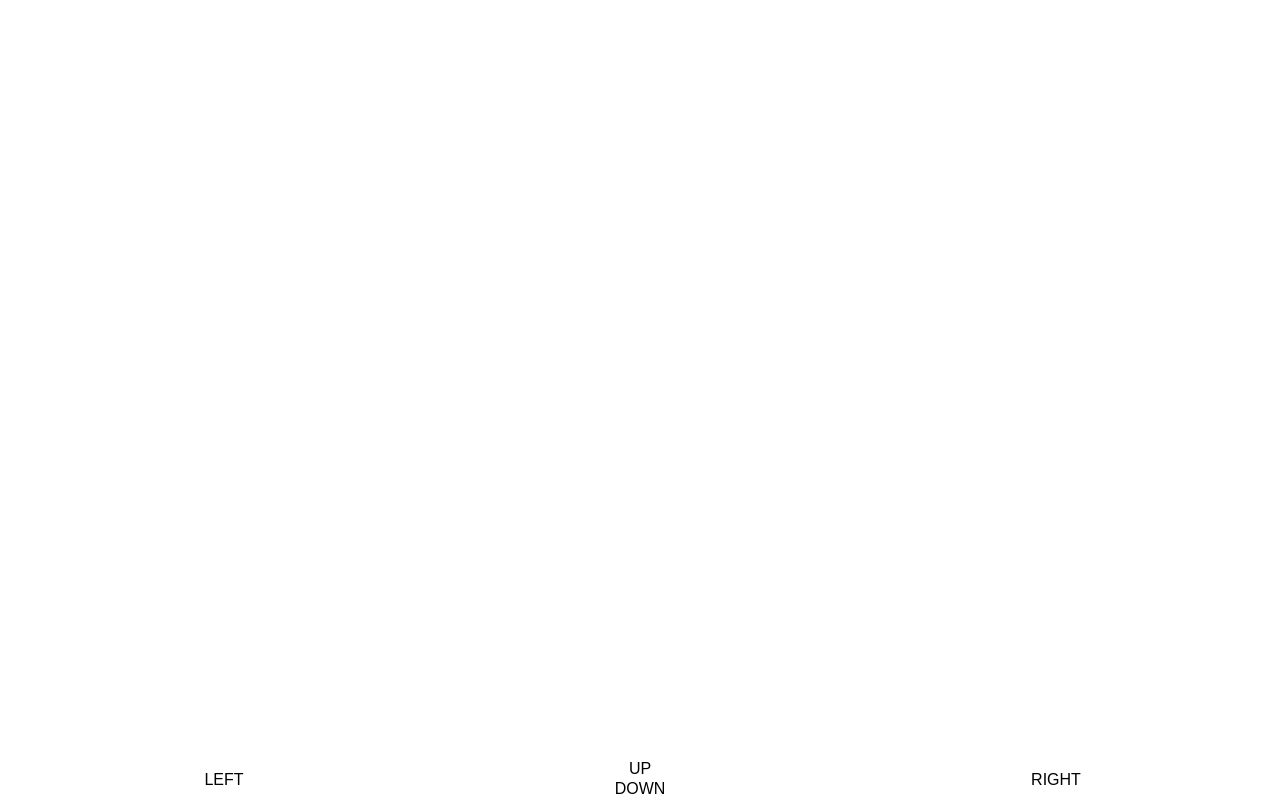
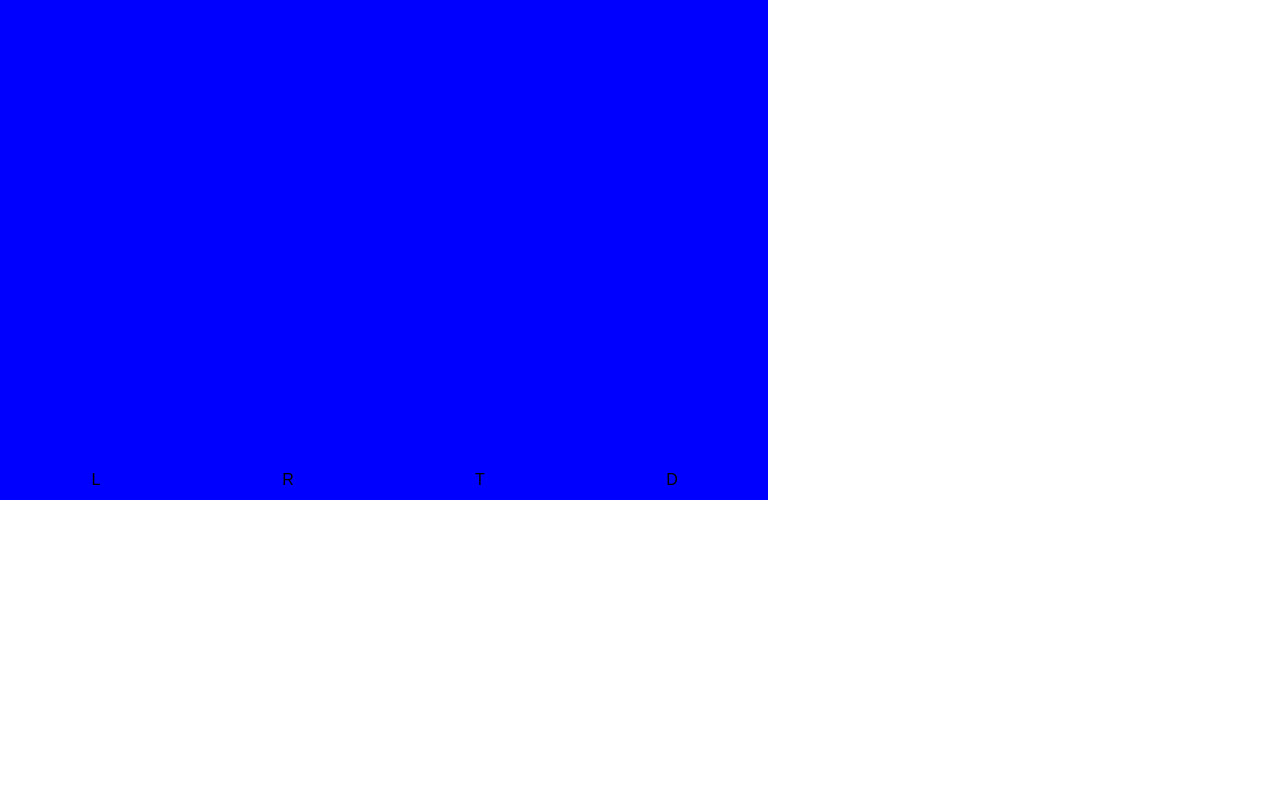
Before and after one commit to ChiuMungZitAlexander/tetris-game, a React (Create React App) app: page / in a window 1280 px wide. Built offline with nearby package versions, Linux system fonts and the light colour scheme.

Commit message:
adjust layout

```diff
--- a/src/components/controlPanel/controlPanel.less
+++ b/src/components/controlPanel/controlPanel.less
@@ -1,29 +1,19 @@
 .control-panel {
   bottom: 0;
   height: 40px;
-  position: fixed;
+  position: absolute;
   width: 100%;
 
   ul {
-    display: inline-block;
     height: 100%;
     margin: 0;
     padding: 0;
-    vertical-align: top;
 
     li {
-      height: 50%;
+      display: inline-block;
+      line-height: 40px;
       list-style: none;
+      width: 25%;
     }
   }
-
-  .leftButton,
-  .rightButton {
-    line-height: 40px;
-    width: 35%;
-  }
-
-  .middleButton {
-    width: 30%;
-  }
 }
--- a/src/components/controlPanel/controlPanel.tsx
+++ b/src/components/controlPanel/controlPanel.tsx
@@ -6,14 +6,12 @@ interface IControlPanelProps {
 
 const ControlPanel: React.SFC<IControlPanelProps> = (props) => (
   <div className="control-panel">
-    <ul className="leftButton">
-      LEFT
+    <ul className="button-group">
+      <li className="button button-left">L</li>
+      <li className="button button-right">R</li>
+      <li className="button button-trans">T</li>
+      <li className="button button-down">D</li>
     </ul>
-    <ul className="middleButton">
-      <li className="transButton">UP</li>
-      <li className="downButton">DOWN</li>
-    </ul>
-    <ul className="rightButton">RIGHT</ul>
   </div>
 )
 
--- a/src/pages/App/App.less
+++ b/src/pages/App/App.less
@@ -1,16 +1,18 @@
 body {
   font-family: sans-serif;
   height: 100vh;
-  margin: 0;
+  margin: auto;
   padding: 0;
   text-align: center;
   width: 100vw;
 
   #root {
-    height: 100%;
-
     .App {
-      height: 100%;
+      background-color: blue;
+      height: 500px;
+      max-width: 768px;
+      position: relative;
+      width: 100%;
     }
   }
 }
```
